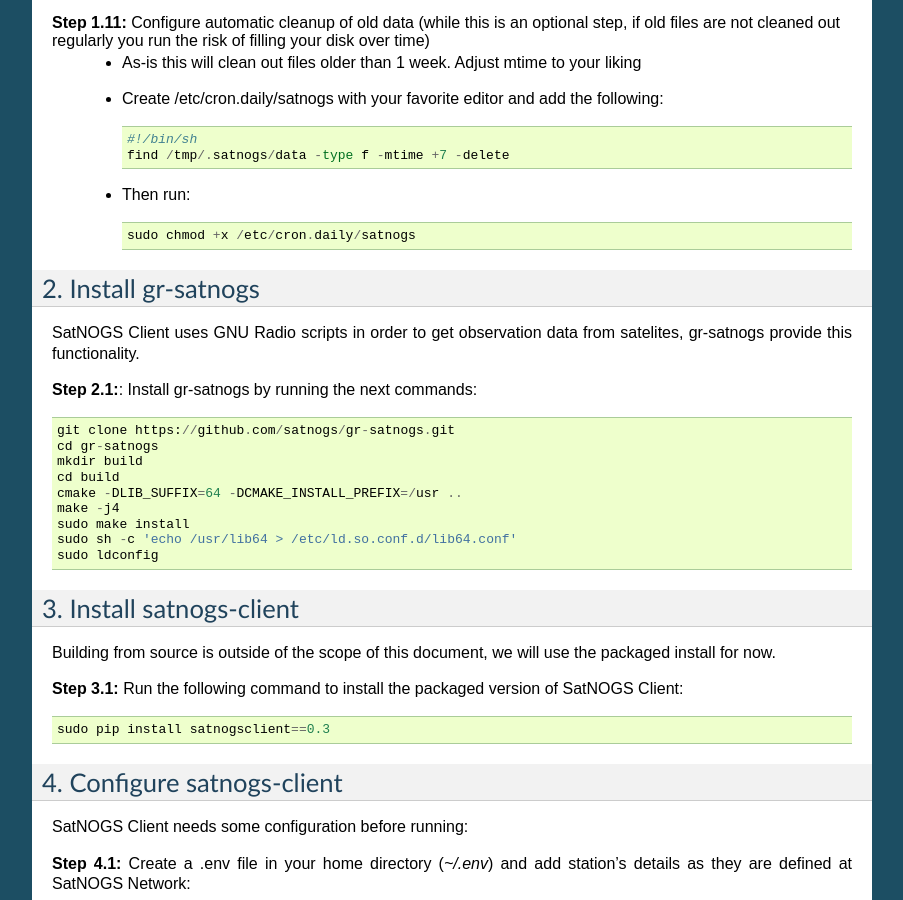
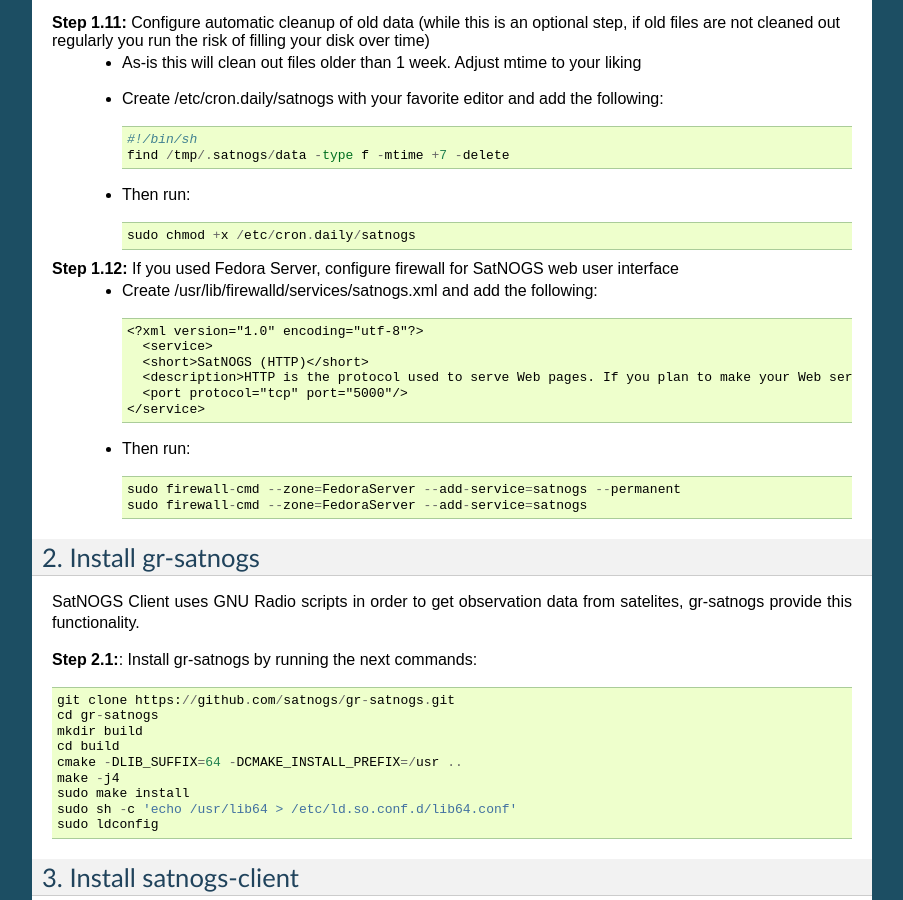
Before and after one commit to yaplik/satnogs-client, a Sphinx documentation site: the page built from doc/raspi-install.rst, in a window 1280 px wide and 900 px high, scrolled down 1290 px. Shown: the whole window, without its empty margins (198-1101 px from the left). Built offline with Sphinx 7.4.7, drawn with Linux system fonts in a browser that asks for light colours.

Commit message:
firewall docs
add :5000 to the Fedora Server firewall for webui.

```diff
--- a/doc/raspi-install.rst
+++ b/doc/raspi-install.rst
@@ -67,6 +67,20 @@
 
       sudo chmod +x /etc/cron.daily/satnogs
 
+**Step 1.12:** If you used Fedora Server, configure firewall for SatNOGS web user interface
+  * Create /usr/lib/firewalld/services/satnogs.xml and add the following::
+
+      <?xml version="1.0" encoding="utf-8"?>
+        <service>
+        <short>SatNOGS (HTTP)</short>
+        <description>HTTP is the protocol used to serve Web pages. If you plan to make your Web server publicly available, enable this option. This option is not required for viewing pages locally or developing Web pages.</description>
+        <port protocol="tcp" port="5000"/>
+      </service>
+
+  * Then run::
+
+      sudo firewall-cmd --zone=FedoraServer --add-service=satnogs --permanent
+      sudo firewall-cmd --zone=FedoraServer --add-service=satnogs
 
 ---------------------
 2. Install gr-satnogs
```
